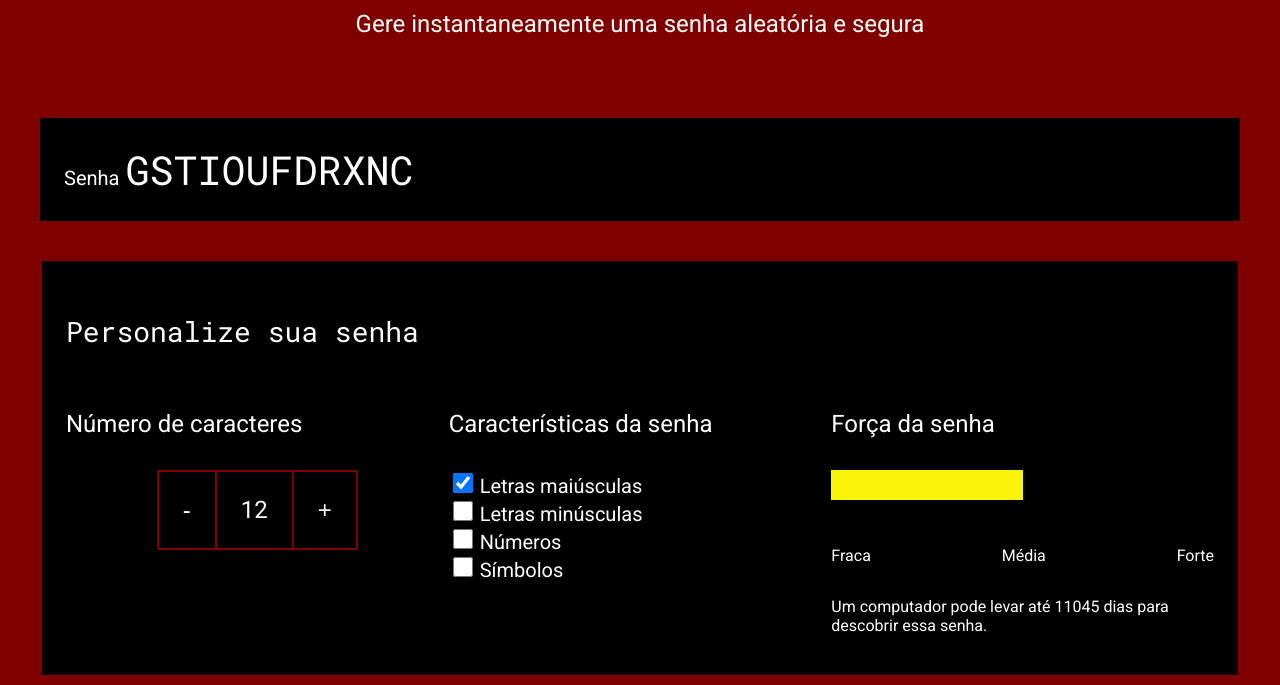
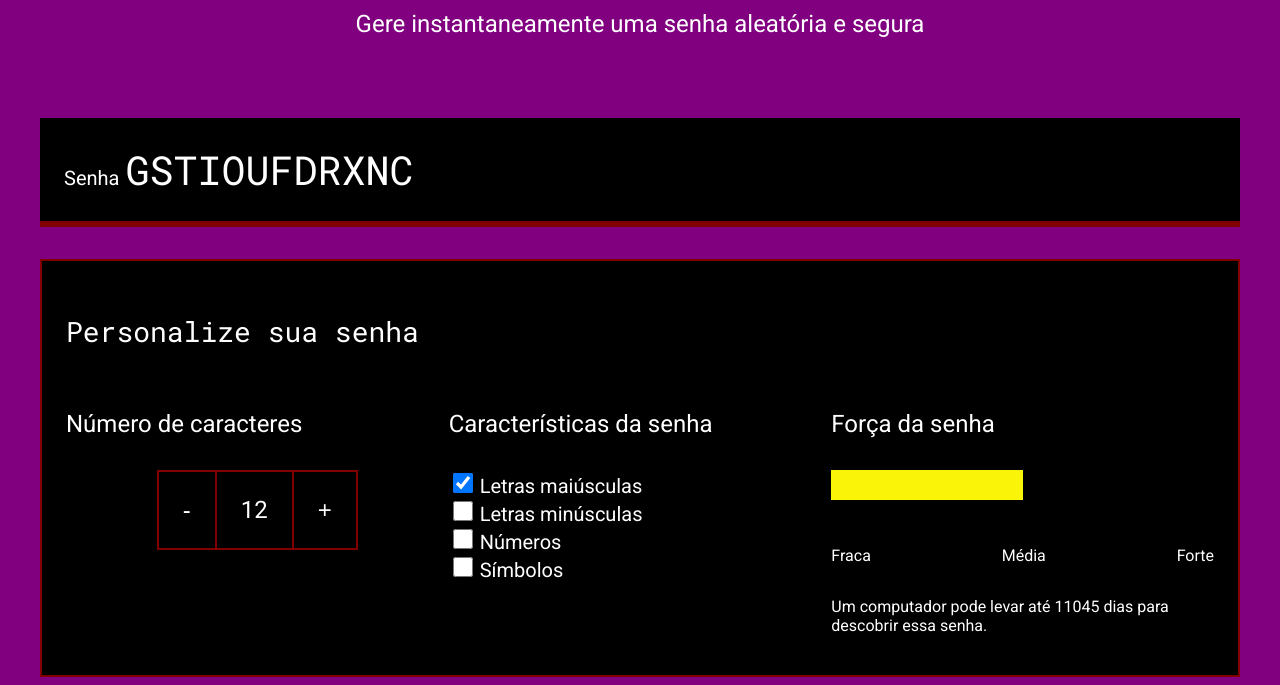
Before and after one commit to KellyGloria/Gerador-de-senhas., a plain HTML site: page index.html in a window 1280 px wide. Shown: the part 208-893 px from the top of the page. Drawn offline with Linux system fonts and the light colour scheme.

Commit message:
Update style.css

```diff
--- a/style.css
+++ b/style.css
@@ -2,7 +2,7 @@
 
 :root {
     --branco: white;
-    --cor-de-fundo: #800000;
+    --cor-de-fundo: #800080;
     --fundo-senha: #000000;
     --fundo-texto: #000000;
     --borda: #800000;
```
